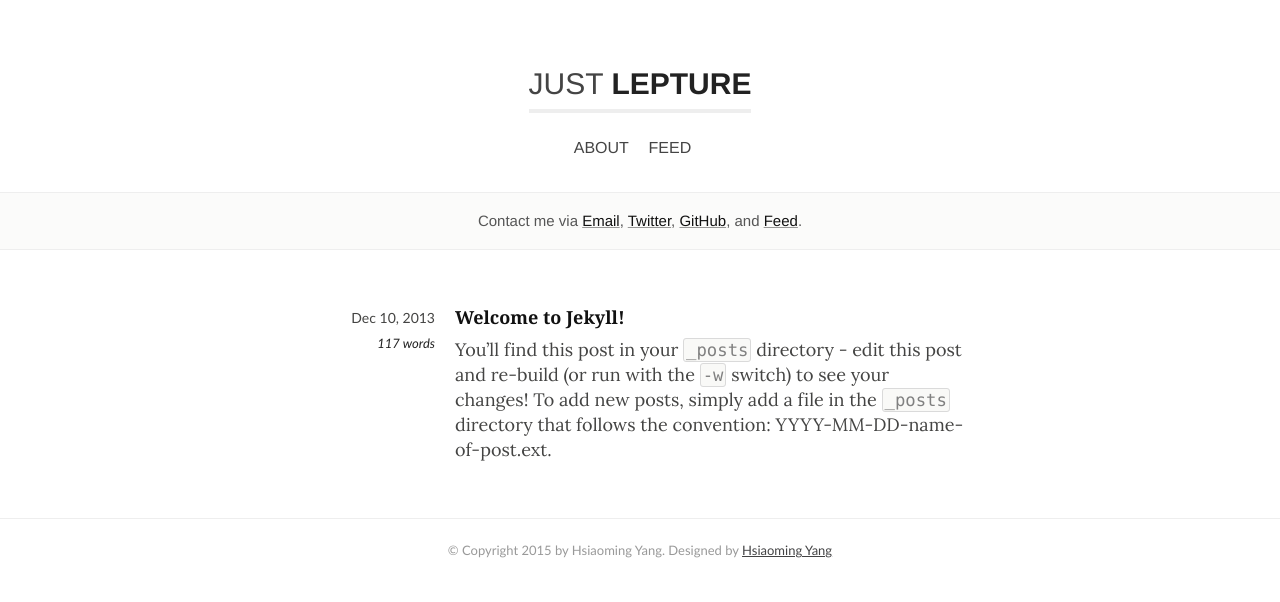
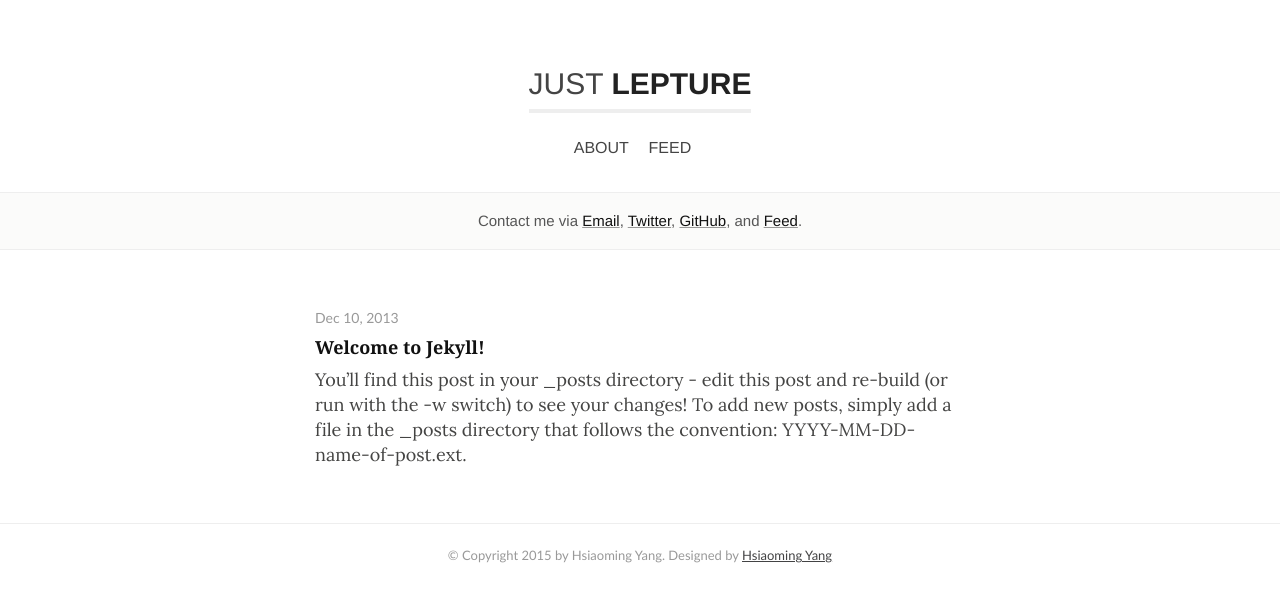
Before and after one commit to lepture/jekyll-vision, a Jekyll site: the page built from index.html, in a window 1280 px wide. Shown: the top 602 px of the page. Built offline with Jekyll 4.4.1, drawn with Linux system fonts in a browser that asks for light colours; Markdown is read by kramdown in place of the engine named in the settings; the list of posts is cut into pages by our own code.

Commit message:
Update theme to the lastest

```diff
--- a/_config.yml
+++ b/_config.yml
@@ -3,7 +3,6 @@ url: "http://lepture.com"
 author: Hsiaoming Yang
 
 markdown: redcarpet
-pygments: true
 permalink: /:year/:month/:title/
 paginate: 10
 paginate_path: "page/:num/"
--- a/css/site.css
+++ b/css/site.css
@@ -132,20 +132,9 @@ a:hover {
 }
 
 .entry-list .entry-meta {
-  float: left;
-  width: 120px;
-  text-align: right;
+  color: #999;
   font-size: 14px;
   font-family: "Optima", "Helvetica Neue", sans-serif;
-}
-.entry-list .entry-meta time {
-  display: block;
-}
-.entry-list .entry-meta em {
-  font-size: 13px;
-}
-.entry-list .detail {
-  margin-left: 140px;
 }
 .entry-list h2 {
   margin: 5px 0 8px;
@@ -163,6 +152,7 @@ a:hover {
 }
 .hentry .entry-meta {
   display: block;
+  color: #999;
   margin-bottom: 26px;
   text-align: center;
   font-size: 14px;
--- a/index.html
+++ b/index.html
@@ -8,11 +8,10 @@ title: Just lepture
     <li class="entry-item">
       <div class="entry-meta">
         <time class="updated">{{ post.date | date: "%b %d, %Y" }}</time>
-        <em>{{ post.content | number_of_words }} words</em>
       </div>
       <div class="detail">
         <h2><a href="{{ post.url }}">{{ post.title }}</a></h2>
-        <div class="description">{{ post.excerpt }}</div>
+        <div class="description">{{ post.excerpt | strip_html }}</div>
       </div>
     </li>
   {% endfor %}
```
Also changed, not shown: _layouts/none.html (added).
